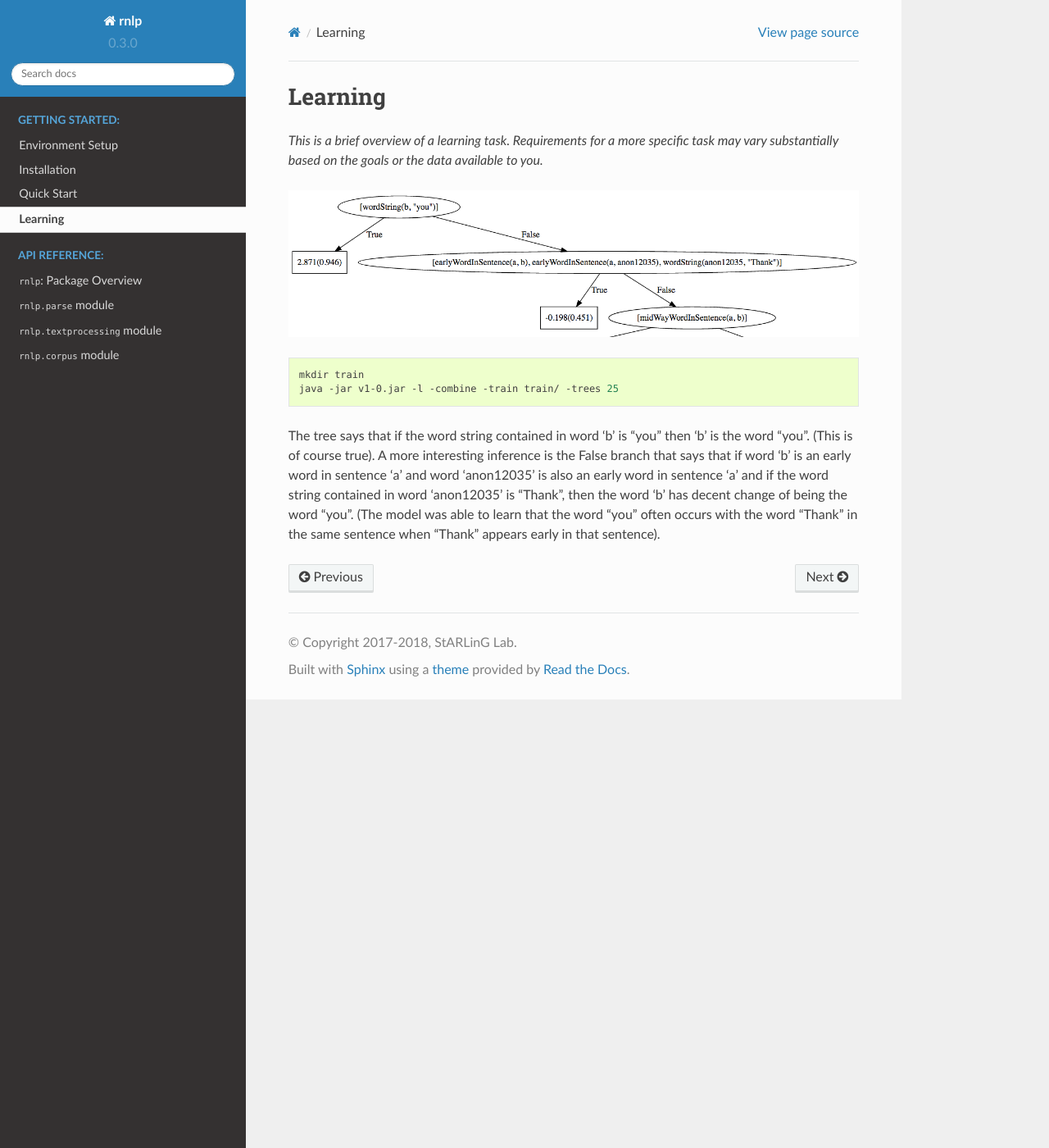
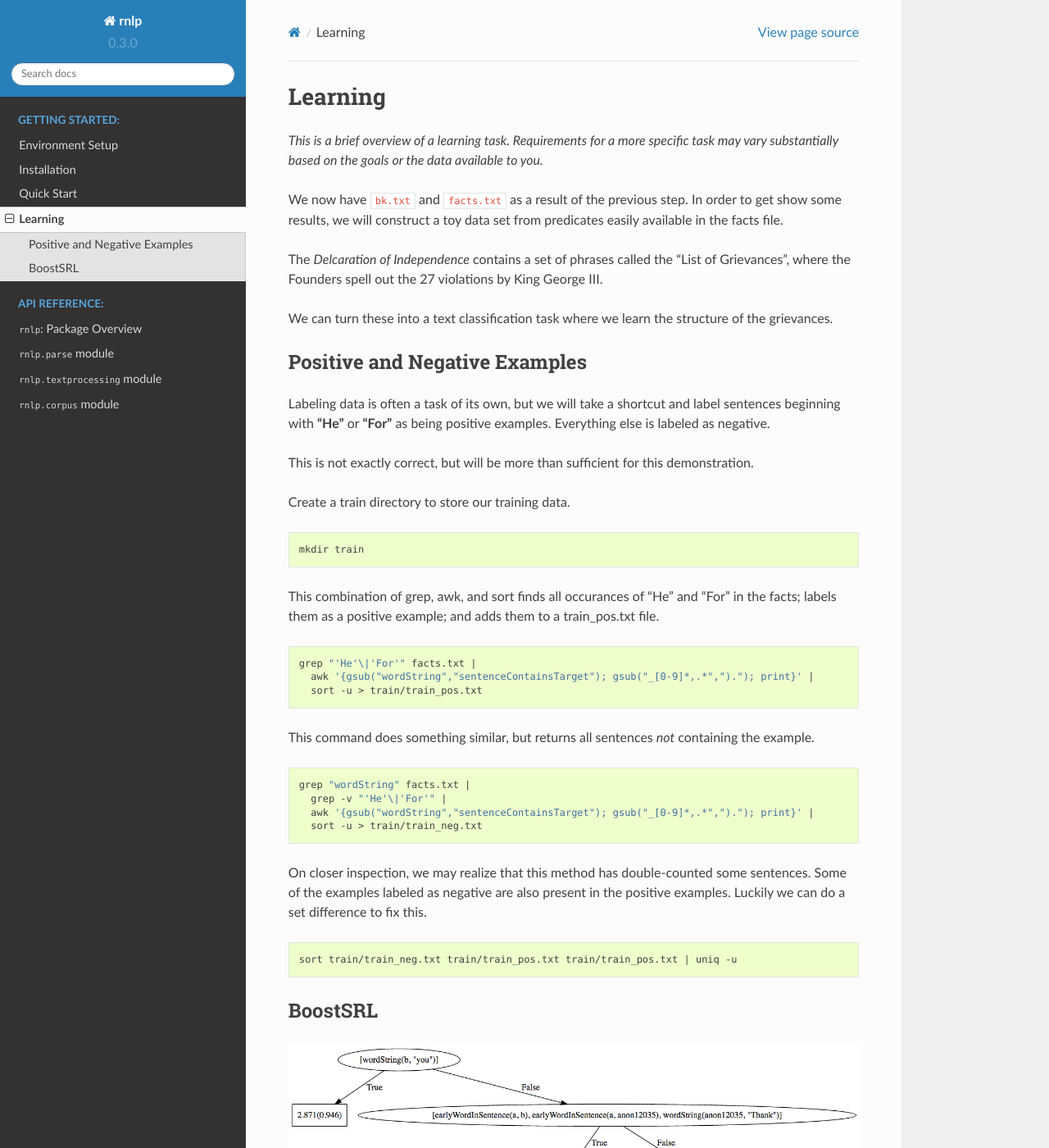
Before and after one commit to srlearn/rnlp, a Sphinx documentation site: the page built from documentation/source/getting_started/04_learning.rst, in a window 1280 px wide and 1400 px high. Shown: the whole window at 82% size. Built offline with Sphinx 7.4.7 and the Read the Docs theme 2.0.0, drawn with Linux system fonts in a browser that asks for light colours.

Commit message:
Adding explanation to 04_learning.rst on how to create positive and negative examples with a few lines of bash.

```diff
--- a/documentation/source/getting_started/04_learning.rst
+++ b/documentation/source/getting_started/04_learning.rst
@@ -3,6 +3,51 @@ Learning
 ========
 
 *This is a brief overview of a learning task. Requirements for a more specific task may vary substantially based on the goals or the data available to you.*
+
+We now have ``bk.txt`` and ``facts.txt`` as a result of the previous step. In order to get show some results, we will construct a toy data set from predicates easily available in the facts file.
+
+The *Delcaration of Independence* contains a set of phrases called the "List of Grievances", where the Founders spell out the 27 violations by King George III.
+
+We can turn these into a text classification task where we learn the structure of the grievances.
+
+Positive and Negative Examples
+------------------------------
+
+Labeling data is often a task of its own, but we will take a shortcut and label sentences beginning with **"He"** or **"For"** as being positive examples. Everything else is labeled as negative.
+
+This is not exactly correct, but will be more than sufficient for this demonstration.
+
+Create a train directory to store our training data.
+
+.. code-block:: bash
+
+  mkdir train
+
+This combination of grep, awk, and sort finds all occurances of "He" and "For" in the facts; labels them as a positive example; and adds them to a train_pos.txt file.
+
+.. code-block:: bash
+
+  grep "'He'\|'For'" facts.txt |
+    awk '{gsub("wordString","sentenceContainsTarget"); gsub("_[0-9]*,.*",")."); print}' |
+    sort -u > train/train_pos.txt
+
+This command does something similar, but returns all sentences *not* containing the example.
+
+.. code-block:: bash
+
+  grep "wordString" facts.txt |
+    grep -v "'He'\|'For'" |
+    awk '{gsub("wordString","sentenceContainsTarget"); gsub("_[0-9]*,.*",")."); print}' |
+    sort -u > train/train_neg.txt
+
+On closer inspection, we may realize that this method has double-counted some sentences. Some of the examples labeled as negative are also present in the positive examples. Luckily we can do a set difference to fix this.
+
+.. code-block:: bash
+
+  sort train/train_neg.txt train/train_pos.txt train/train_pos.txt | uniq -u
+
+BoostSRL
+--------
 
 .. image:: ../_static/img/output.png
 
```
